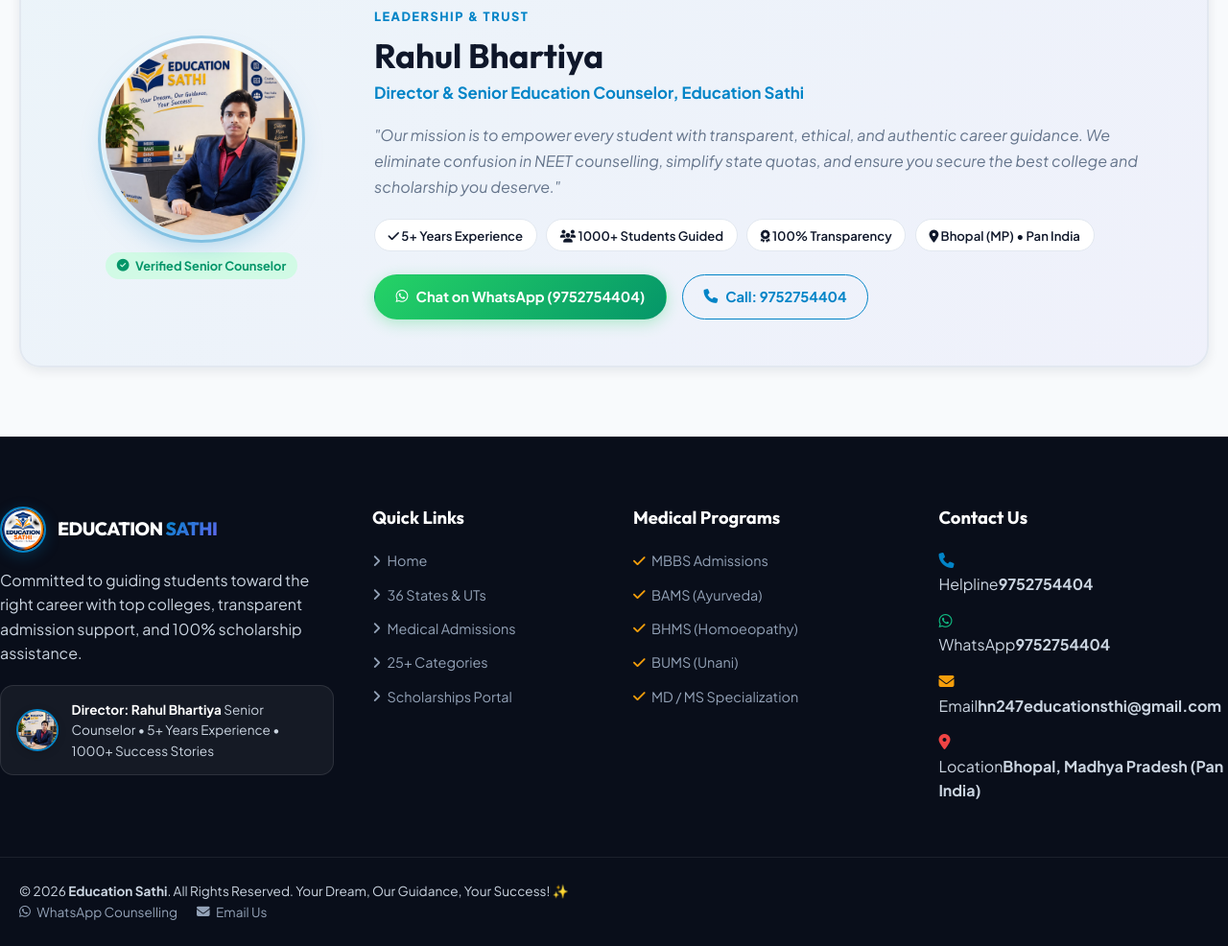
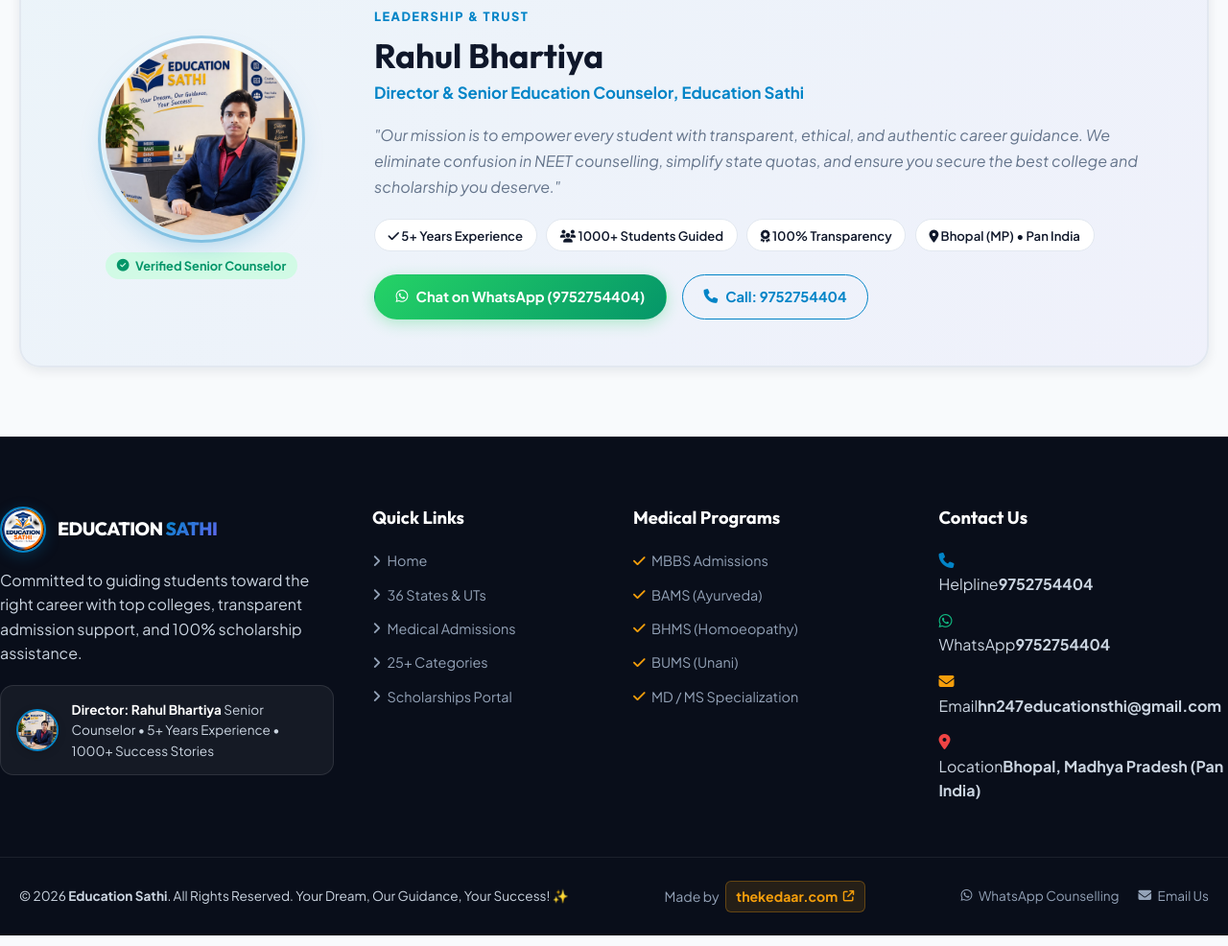
Before and after one commit to vs8528071061-del/education-sathi, a plain HTML site: page index.html in a window 1280 px wide. Shown: the part 2339-3325 px from the top of the page at 96% size. Drawn offline with Linux system fonts and the light colour scheme.

Commit message:
feat: add 'Made by thekedaar.com' link with external target in footer

```diff
--- a/css/style.css
+++ b/css/style.css
@@ -3641,6 +3641,44 @@
   color: #ffffff;
 }
 
+.footer-creator-credit {
+  font-size: 0.88rem;
+  color: #94a3b8;
+  display: inline-flex;
+  align-items: center;
+  gap: 0.4rem;
+}
+
+.footer-creator-credit .creator-link {
+  color: #f59e0b;
+  font-weight: 700;
+  text-decoration: none;
+  display: inline-flex;
+  align-items: center;
+  gap: 0.35rem;
+  transition: all 0.25s ease;
+  padding: 0.25rem 0.65rem;
+  border-radius: 6px;
+  background: rgba(245, 158, 11, 0.12);
+  border: 1px solid rgba(245, 158, 11, 0.3);
+}
+
+.footer-creator-credit .creator-link i {
+  font-size: 0.72rem;
+  transition: transform 0.2s ease;
+}
+
+.footer-creator-credit .creator-link:hover {
+  color: #ffffff;
+  background: #f59e0b;
+  box-shadow: 0 0 14px rgba(245, 158, 11, 0.55);
+  transform: translateY(-1px);
+}
+
+.footer-creator-credit .creator-link:hover i {
+  transform: translate(2px, -2px);
+}
+
 /* Toast Notification */
 .toast-container {
   position: fixed;
--- a/index.html
+++ b/index.html
@@ -2432,8 +2432,11 @@
       </div>
     </div>
     <div class="footer-bottom">
-      <div class="container footer-bottom-flex">
-        <p>© 2026 <strong>Education Sathi</strong>. All Rights Reserved. Your Dream, Our Guidance, Your Success! ✨</p>
+      <div class="container footer-bottom-content">
+        <p class="mb-0">© 2026 <strong>Education Sathi</strong>. All Rights Reserved. Your Dream, Our Guidance, Your Success! ✨</p>
+        <div class="footer-creator-credit">
+          Made by <a href="https://onlinethekedaar.com/" target="_blank" rel="noopener noreferrer" class="creator-link"><strong>thekedaar.com</strong> <i class="fa-solid fa-arrow-up-right-from-square"></i></a>
+        </div>
         <div class="footer-bottom-links">
           <a href="https://wa.me/919752754404?text=Hello%20Education%20Sathi" target="_blank"><i class="fa-brands fa-whatsapp"></i> WhatsApp Counselling</a>
           <a href="mailto:hn247educationsthi@gmail.com"><i class="fa-solid fa-envelope"></i> Email Us</a>
```
